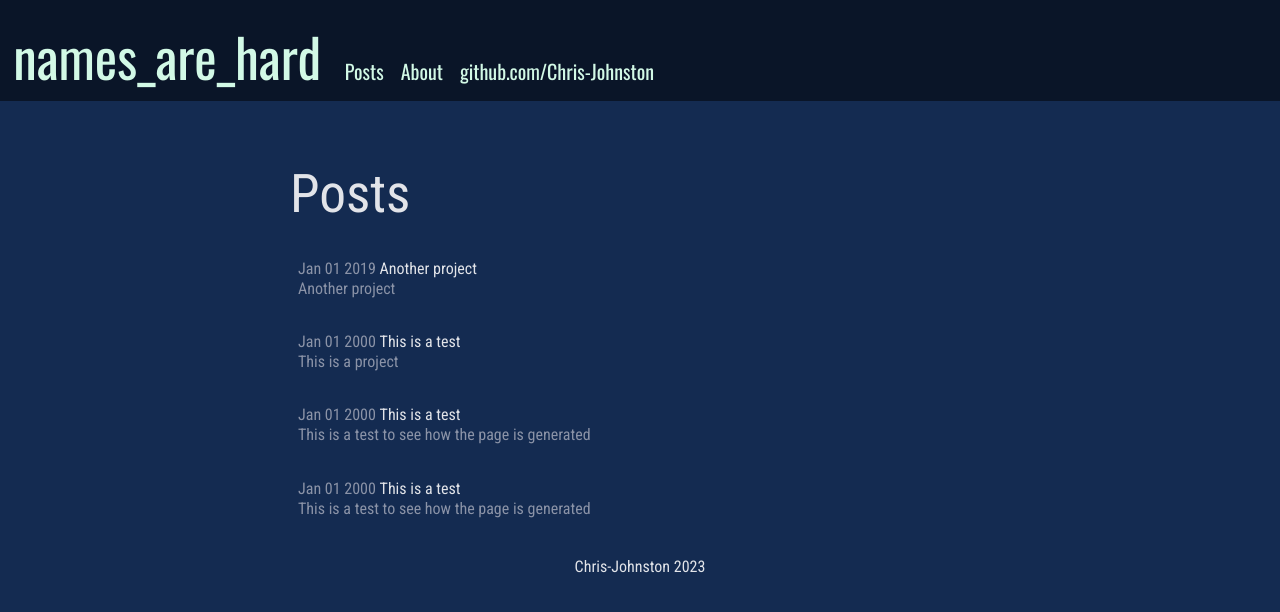
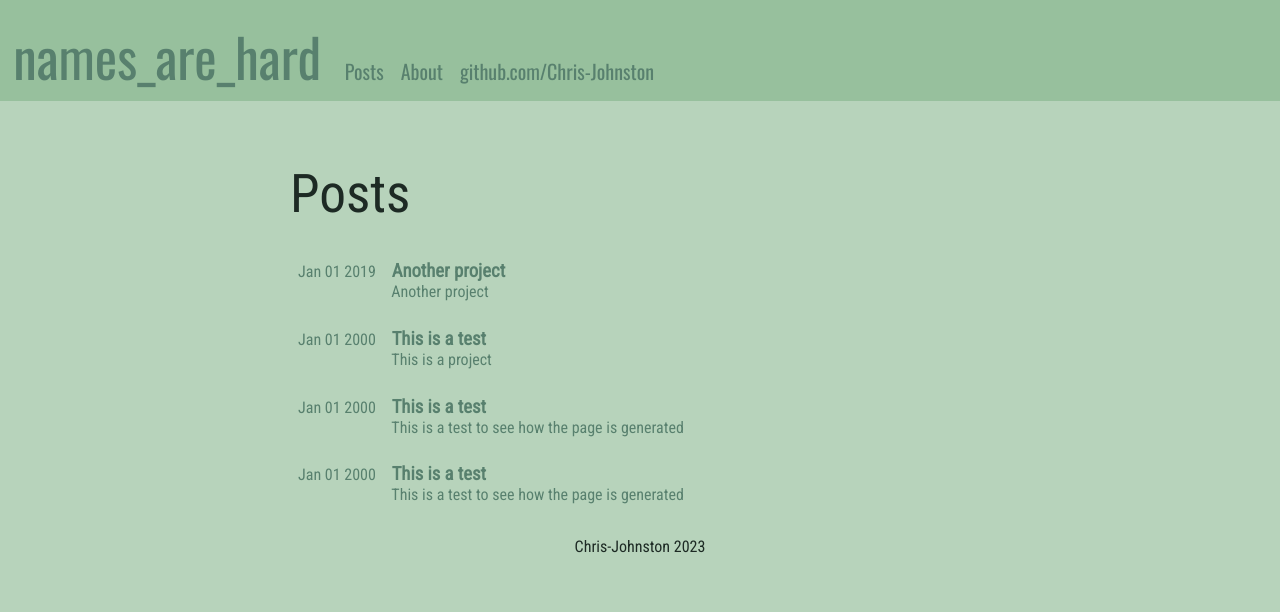
Before and after one commit to Chris-Johnston/names_are_hard, a Jekyll site: the page built from meta/posts.md, in a window 1280 px wide. Shown: the top 612 px of the page. Built offline with Jekyll 4.4.1, drawn with Linux system fonts in a browser that asks for light colours.

Commit message:
update colors and post list format

```diff
--- a/_includes/post_list.html
+++ b/_includes/post_list.html
@@ -1,14 +1,14 @@
-<div class="post-list">
+<ul class="post-list">
     {% for post in site.posts %}
-    <div class="post">
+    <li>
         <a href="{{ post.url }}">
-            <div class="post-date">{{ post.date | date: "%b %d %Y" }}</div>
-            <div class="post-title">{{ post.title }}</div>
+            <span class="post-date">{{ post.date | date: "%b %d %Y" }}</span>
+            <span class="post-title">{{ post.title }}</span>
             <br/>
-            <div class="post-description">
+            <span class="post-description">
                 {{ post.description | strip_html | truncatewords:50 }}
-            </div>
+            </span>
         </a>
-    </div>
+    </li>
     {% endfor %}
-</div>
+</ul>
--- a/_sass/names_are_hard.scss
+++ b/_sass/names_are_hard.scss
@@ -10,12 +10,12 @@ $font-main: 'Roboto Condensed', sans-serif !important;
 $font-mono: 'Roboto Mono', monospace;
 
 // colors
-$background-color: #142B51 !default;
-$text-background-color: #263037;
+$background-color: #b7d3bb !default;
+$text-background-color: #c2d8ce;
 $code-background-color: #D9D9D9;
 $code-foreground-color: black;
-$foreground-color: #E2E4E9 !default;
-$highlight-color: #d2f9e6;
+$foreground-color: #1d2a24 !default;
+$highlight-color: #58806e;
 
 // fonts, only the body
 $body-font-size: 12pt !default;
@@ -179,37 +179,35 @@ a {
   color: darken($foreground-color, 30%);
 }
 
-.post-list a,
-.project-list a {
+.post-list li {
+  a {
+    text-decoration: none;
+  }
 
-  color: darken($foreground-color, 30%);
-  line-height: 20px;
-
-  .project-title, .post-title
-  {
-    display: inline-block;
-    color: $foreground-color;
+  .post-title {
+    font-size: 14pt;
+    font-weight: bold;
   }
 
   .post-date {
+    color: $highlight-color;
     display: inline-block;
-    text-align: left;
+    width: 90px;
   }
 
-  .post-description
-  {
-    display: inline-block;
-    margin-left: 5pt;
+  .post-description {
+    // the 10px discrepancy is left-margin of post-date, and whitespace between
+    // the date and title
+    padding-left: 100px;
   }
 
-  text-decoration: none;
+  margin-bottom: 20pt;
+  line-height: 20px;
 
   &:hover {
-    color: $highlight-color;
-    .project-title, .post-title,
-    .post-date, .project-date
+    .post-title, .post-date
     {
-      color: $highlight-color;
+      color: darken($highlight-color, 30%);
     }
   }
 }
@@ -345,7 +343,8 @@ pre.highlight {
   background-color: $code-background-color;
   color: $code-foreground-color;
   font-family: $font-mono;
-  border: 1px solid black;
+  // border: 1px solid black;
+  font-size: 14px;
 }
 
 // inline code
```
